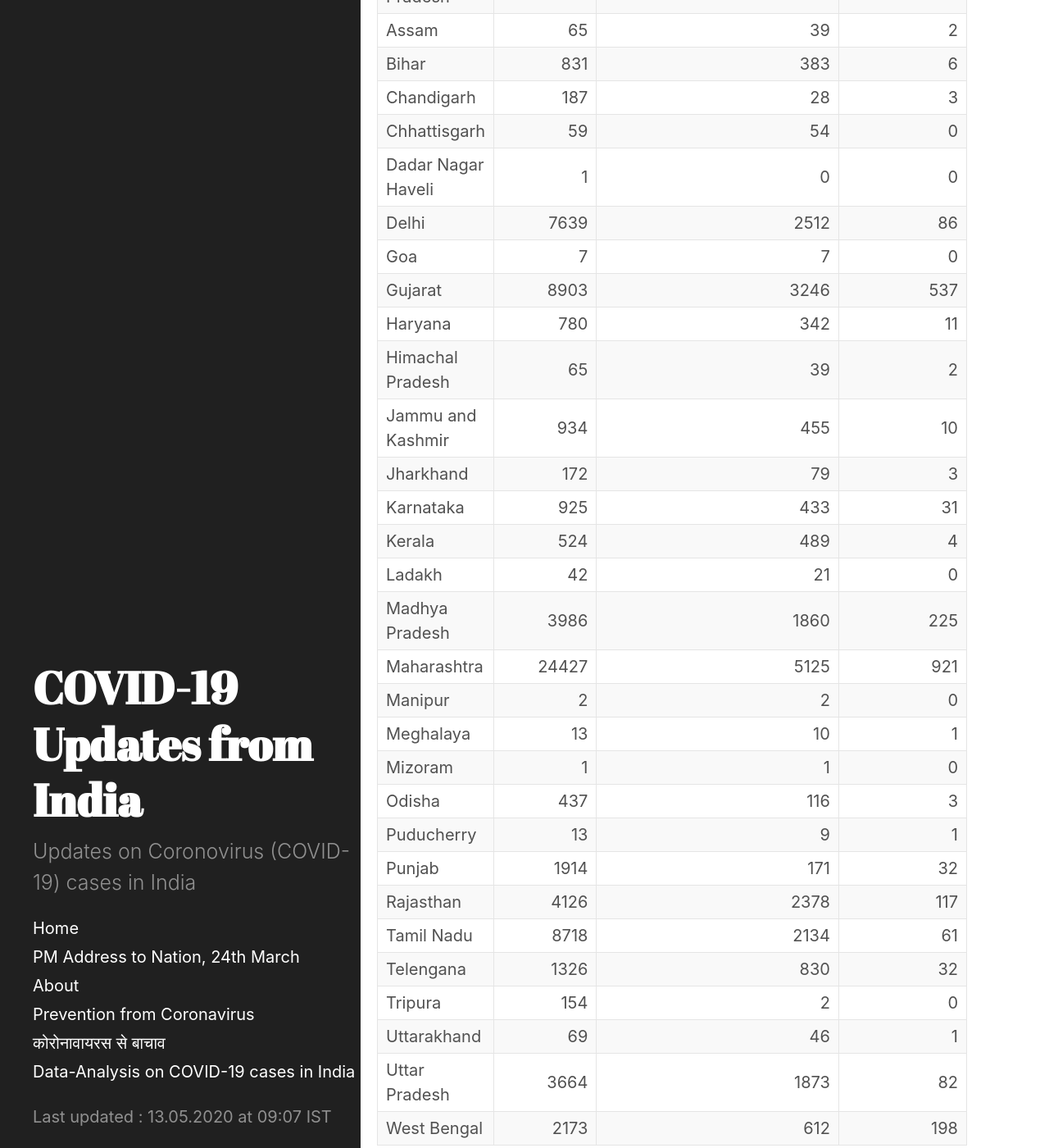
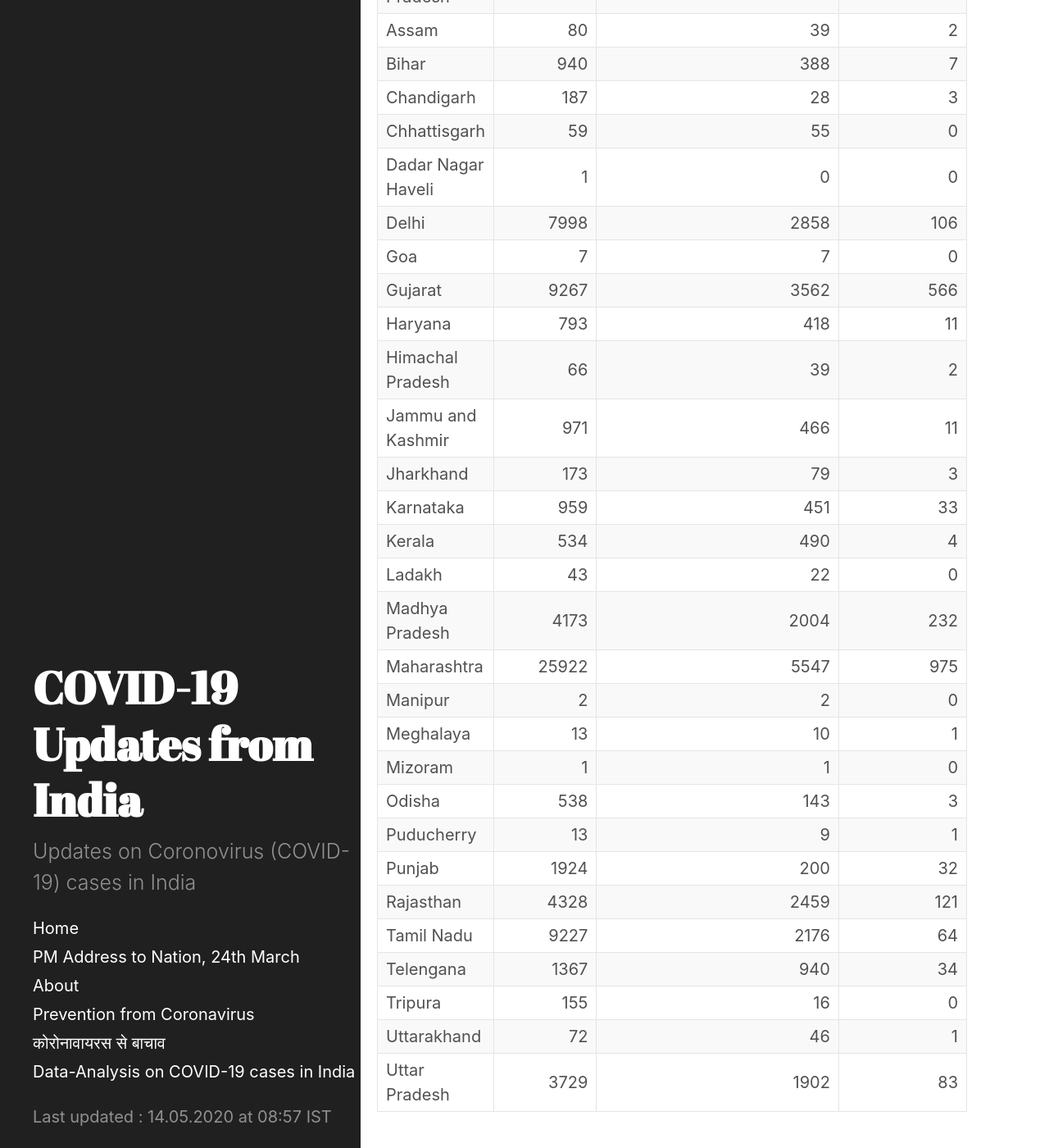
Before and after one commit to bhooraj/covid19updates-india, a Jekyll site: the page built from _posts/2020-05-14-home.md, in a window 1280 px wide and 1400 px high, scrolled down 930 px. Shown: the whole window at 82% size. Built offline with Jekyll 4.4.1, drawn with Linux system fonts in a browser that asks for light colours; some of the changed text lies outside the part shown.

Commit message:
14thMayMorning Update

```diff
--- a/_data/last_updated.yml
+++ b/_data/last_updated.yml
@@ -1 +1 @@
-- updated_on : 13.05.2020 at 09:07 IST
+- updated_on : 14.05.2020 at 08:57 IST
--- /dev/null
+++ b/_includes/table-20200514-0857.md
@@ -0,0 +1,34 @@
+| Name of State / UT          |   Total Confirmed cases |   Cured/Discharged/Migrated |   Deaths ( more than 70% cases due to comorbidities ) |
+|:----------------------------|------------------------:|----------------------------:|------------------------------------------------------:|
+| Andaman and Nicobar Islands |                      33 |                          33 |                                                     0 |
+| Andhra Pradesh              |                    2137 |                        1142 |                                                    47 |
+| Arunachal Pradesh           |                       1 |                           1 |                                                     0 |
+| Assam                       |                      80 |                          39 |                                                     2 |
+| Bihar                       |                     940 |                         388 |                                                     7 |
+| Chandigarh                  |                     187 |                          28 |                                                     3 |
+| Chhattisgarh                |                      59 |                          55 |                                                     0 |
+| Dadar Nagar Haveli          |                       1 |                           0 |                                                     0 |
+| Delhi                       |                    7998 |                        2858 |                                                   106 |
+| Goa                         |                       7 |                           7 |                                                     0 |
+| Gujarat                     |                    9267 |                        3562 |                                                   566 |
+| Haryana                     |                     793 |                         418 |                                                    11 |
+| Himachal Pradesh            |                      66 |                          39 |                                                     2 |
+| Jammu and Kashmir           |                     971 |                         466 |                                                    11 |
+| Jharkhand                   |                     173 |                          79 |                                                     3 |
+| Karnataka                   |                     959 |                         451 |                                                    33 |
+| Kerala                      |                     534 |                         490 |                                                     4 |
+| Ladakh                      |                      43 |                          22 |                                                     0 |
+| Madhya Pradesh              |                    4173 |                        2004 |                                                   232 |
+| Maharashtra                 |                   25922 |                        5547 |                                                   975 |
+| Manipur                     |                       2 |                           2 |                                                     0 |
+| Meghalaya                   |                      13 |                          10 |                                                     1 |
+| Mizoram                     |                       1 |                           1 |                                                     0 |
+| Odisha                      |                     538 |                         143 |                                                     3 |
+| Puducherry                  |                      13 |                           9 |                                                     1 |
+| Punjab                      |                    1924 |                         200 |                                                    32 |
+| Rajasthan                   |                    4328 |                        2459 |                                                   121 |
+| Tamil Nadu                  |                    9227 |                        2176 |                                                    64 |
+| Telengana                   |                    1367 |                         940 |                                                    34 |
+| Tripura                     |                     155 |                          16 |                                                     0 |
+| Uttarakhand                 |                      72 |                          46 |                                                     1 |
+| Uttar Pradesh               |                    3729 |                        1902 |                                                    83 |
--- a/_posts/2020-05-13-home.md
+++ b/_posts/2020-05-14-home.md
@@ -4,7 +4,7 @@
 last_update: true
 ---
 
-#### COVID-19 Cases in India (as on  13 May 2020, 08:00 IST ( IST)
+#### COVID-19 Cases in India (as on  14 May 2020, 08:00 IST ( IST)
 <div class="alert alert-primary" role="alert">
 <p id = "totalcases" style="font-size: 1.2rem; font-weight: bold;"></p>
 <p id = "totalrecovered" style="font-size: 1.2rem; font-weight: bold;"></p>
@@ -22,7 +22,7 @@
 
 <div class="datatable-begin"></div>
 
-{% include table-20200513-0907.md %}
+{% include table-20200514-0857.md %}
 
 <div class="datatable-end"></div>
 <br>
--- a/stats-and-charts.md
+++ b/stats-and-charts.md
@@ -2,5 +2,5 @@
 layout: page
 title: Data-Analysis on COVID-19 cases in India
 ---
-#### Charts/Graphs on this page last updated on 13.05.2020 at 09:10 AM
-{% include charts-20200513-0910.html %}
+#### Charts/Graphs on this page last updated on 14.05.2020 at 08:57 AM
+{% include charts-20200514-0857.html %}
```
Also changed, not shown: _includes/charts-20200514-0857.html (added, +193 -0 lines), _posts/2020-05-04-Updates.md (renamed from _posts/2020-05-03-Updates.md, +5 -0 lines), _posts/2020-05-14-Latest-updates.md (renamed from _posts/2020-05-13-Latest-updates.md, +4 -6 lines).
